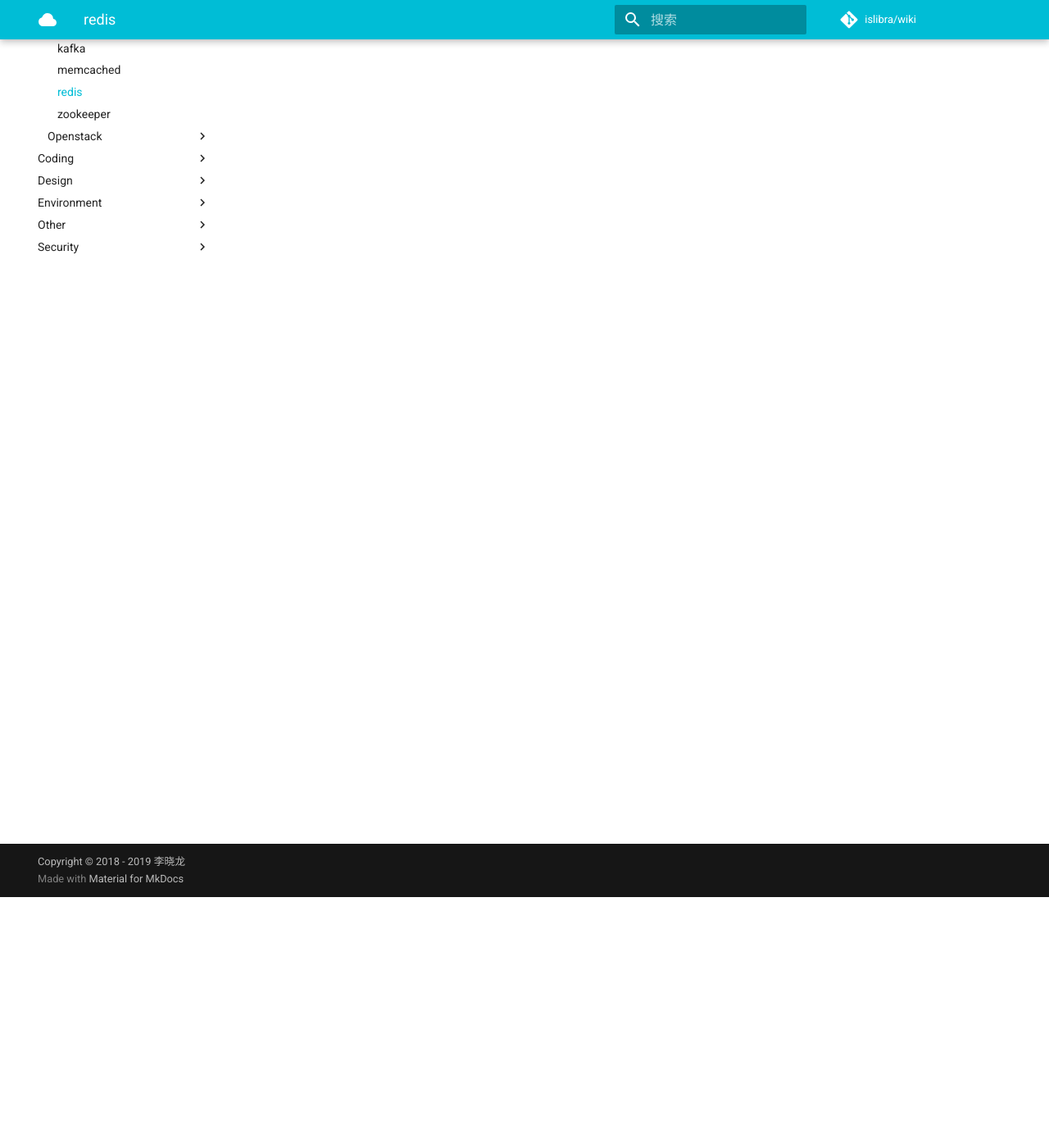
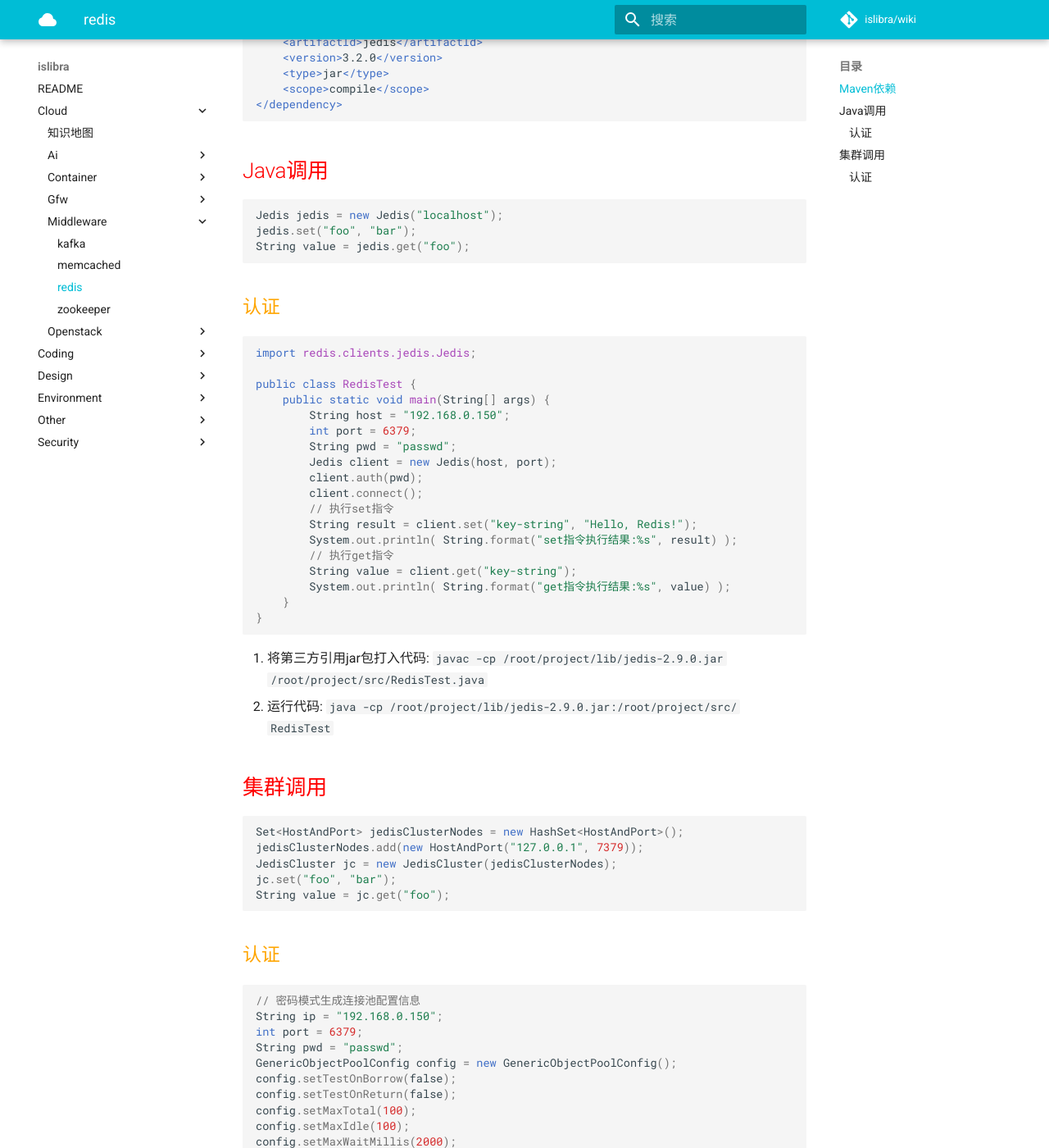
Before and after one commit to islibra/wiki, an MkDocs documentation site: the page built from docs/cloud/middleware/redis.md, in a window 1280 px wide and 1400 px high, scrolled down 306 px. Shown: the whole window at 82% size. Built offline with MkDocs 1.6.1 and Material for MkDocs 9.7.7, drawn with Linux system fonts in a browser that asks for light colours; comment, search, counter and statistics services are not loaded; some of the changed text lies outside the part shown.

Commit message:
Update redis.md

````diff
--- a/docs/cloud/middleware/redis.md
+++ b/docs/cloud/middleware/redis.md
@@ -1 +1,97 @@
 # redis
+
+Java客户端: [Jedis](https://github.com/xetorthio/jedis)
+
+## Maven依赖
+
+```xml
+<dependency>
+    <groupId>redis.clients</groupId>
+    <artifactId>jedis</artifactId>
+    <version>3.2.0</version>
+    <type>jar</type>
+    <scope>compile</scope>
+</dependency>
+```
+
+## Java调用
+
+```java
+Jedis jedis = new Jedis("localhost");
+jedis.set("foo", "bar");
+String value = jedis.get("foo");
+```
+
+### 认证
+
+```java
+import redis.clients.jedis.Jedis;
+
+public class RedisTest {
+    public static void main(String[] args) {
+        String host = "192.168.0.150";
+        int port = 6379;
+        String pwd = "passwd";
+        Jedis client = new Jedis(host, port);
+        client.auth(pwd);
+        client.connect();
+        // 执行set指令
+        String result = client.set("key-string", "Hello, Redis!");
+        System.out.println( String.format("set指令执行结果:%s", result) );
+        // 执行get指令
+        String value = client.get("key-string");
+        System.out.println( String.format("get指令执行结果:%s", value) );
+    }
+}
+```
+
+1. 将第三方引用jar包打入代码: `javac -cp /root/project/lib/jedis-2.9.0.jar /root/project/src/RedisTest.java`
+1. 运行代码: `java -cp /root/project/lib/jedis-2.9.0.jar:/root/project/src/ RedisTest`
+
+## 集群调用
+
+```java
+Set<HostAndPort> jedisClusterNodes = new HashSet<HostAndPort>();
+jedisClusterNodes.add(new HostAndPort("127.0.0.1", 7379));
+JedisCluster jc = new JedisCluster(jedisClusterNodes);
+jc.set("foo", "bar");
+String value = jc.get("foo");
+```
+
+### 认证
+
+```java
+// 密码模式生成连接池配置信息
+String ip = "192.168.0.150";
+int port = 6379;
+String pwd = "passwd";
+GenericObjectPoolConfig config = new GenericObjectPoolConfig();
+config.setTestOnBorrow(false);
+config.setTestOnReturn(false);
+config.setMaxTotal(100);
+config.setMaxIdle(100);
+config.setMaxWaitMillis(2000);
+// 在应用初始化的时候生成连接池
+JedisPool pool = new JedisPool(config, ip, port, 100000, pwd);
+// 在业务操作时，从连接池获取连接
+Jedis client = pool.getResource();
+try {
+    // 执行指令
+    String result = client.set("key-string", "Hello, I am Redis!");
+    System.out.println( String.format("set指令执行结果:%s", result) );
+    String value = client.get("key-string");
+    System.out.println( String.format("get指令执行结果:%s", value) );
+} catch (Exception e) {
+    // TODO: handle exception
+} finally {
+    // 业务操作完成，将连接返回给连接池
+    if (null != client) {
+        pool.returnResource(client);
+    }
+}  // end of try block
+// 应用关闭时，释放连接池资源
+pool.destroy();
+```
+
+1. `javac -cp /root/project/lib/jedis-2.9.0.jar:/root/project/lib/commons-pool2-2.5.0.jar /root/project/src/RedisPool.java`
+1. `java -cp /root/project/lib/jedis-2.9.0.jar:/root/project/lib/commons-pool2-2.5.0.jar:/root/project/src/ RedisPool`
````
